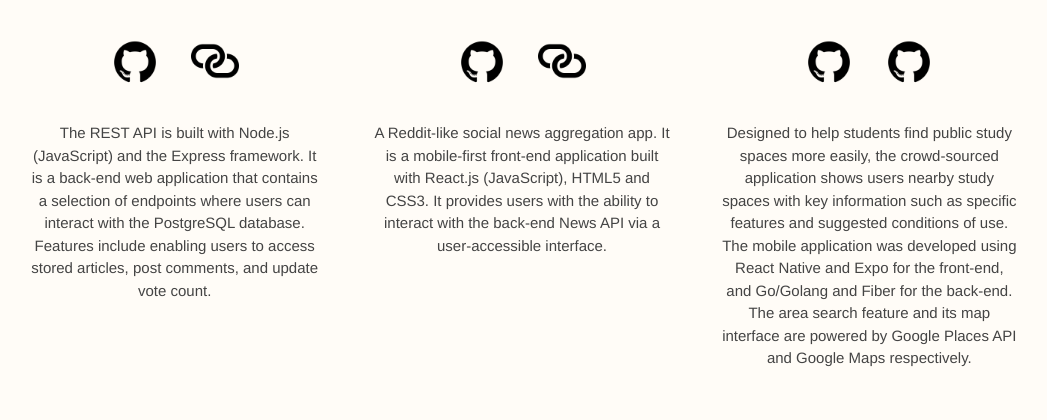
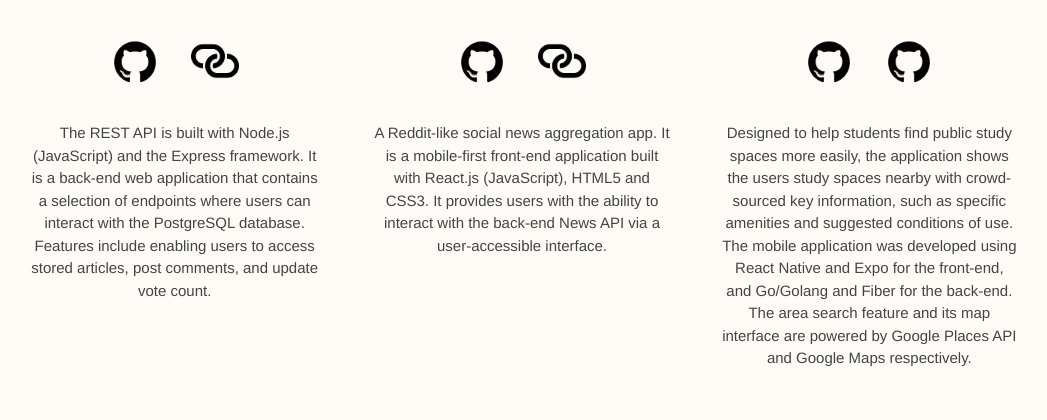
Before and after one commit to OneInfiniteLoops/Portfolio, a React (Create React App) app: page / in a window 1280 px wide. Shown: the part 2100-2520 px from the top of the page, without its empty margins (118-1165 px from the left). Built offline with nearby package versions, Linux system fonts and the light colour scheme.

Commit message:
Edits content of portfolioCard3 description

```diff
--- a/src/components/Work.jsx
+++ b/src/components/Work.jsx
@@ -31,7 +31,7 @@ const Work = () => {
       githubLink1: "https://github.com/OneInfiniteLoops/studyout",
       githubLink2: "https://github.com/jaykeHarrison/studyout-api",
       description:
-        "Designed to help students find public study spaces more easily, the crowd-sourced application shows users nearby study spaces with key information such as specific features and suggested conditions of use. The mobile application was developed using React Native and Expo for the front-end, and Go/Golang and Fiber for the back-end. The area search feature and its map interface are powered by Google Places API and Google Maps respectively.",
+        "Designed to help students find public study spaces more easily, the application shows the users study spaces nearby with crowd-sourced key information, such as specific amenities and suggested conditions of use. The mobile application was developed using React Native and Expo for the front-end, and Go/Golang and Fiber for the back-end. The area search feature and its map interface are powered by Google Places API and Google Maps respectively.",
     },
   ]);
 
```
